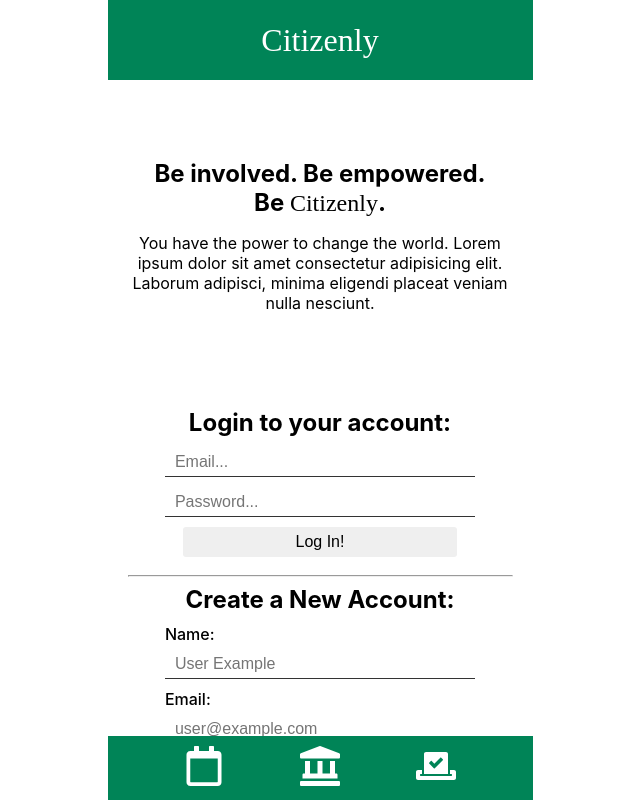
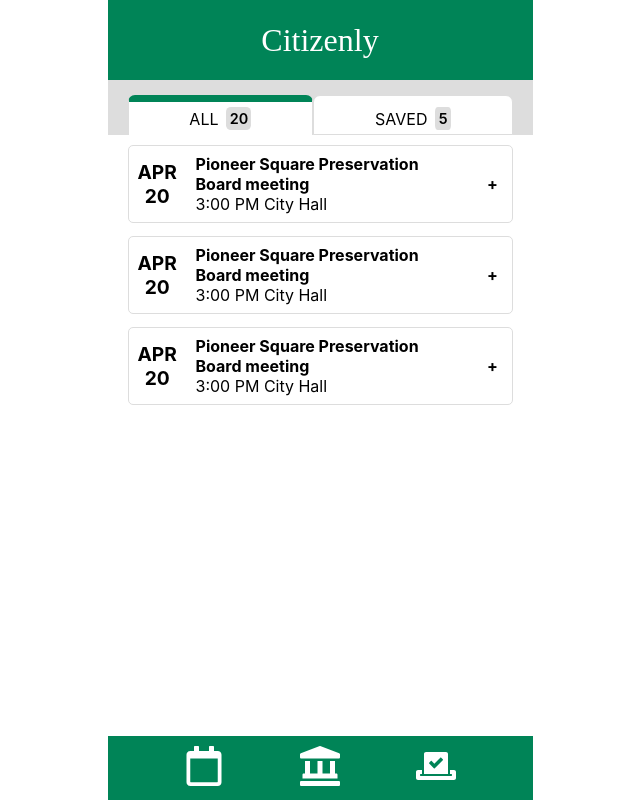
Before and after one commit to carlo-bruno/ga-wdi23-project-3, a React (Create React App) app in the folder client/: page / in a window 1280 px wide. Shown: the whole page, without its empty margins (320-960 px from the left). Built offline with nearby package versions, Linux system fonts and the light colour scheme; a web font is replaced by a local one.

Commit message:
updated Events page created EventCard component

```diff
--- a/client/src/App.jsx
+++ b/client/src/App.jsx
@@ -5,11 +5,11 @@ import './App.css';
 import MenuBar from './Components/MenuBar';
 import Header from './Components/Header';
 
+import LandingPage from './Pages/LandingPage';
 import Profile from './Pages/Profile';
-import LandingPage from './Pages/LandingPage';
+import Events from './Pages/Events';
 import UpdateProfile from './Pages/UpdateProfile';
 import Representative from './Pages/Representative';
-import Events from './Pages/Events';
 
 class App extends Component {
   constructor(props) {
@@ -76,11 +76,11 @@ class App extends Component {
     let user = this.state.user;
     let contents = (
       <>
-        <LandingPage liftToken={this.liftTokenToState} />
+        {/* <LandingPage liftToken={this.liftTokenToState} /> */}
+        {/* <Profile user={user} logout={this.logout} /> */}
         {/* <UpdateProfile /> */}
+        <Events />
         {/* <Representative /> */}
-        {/* <Profile user={user} logout={this.logout} /> */}
-        {/* <Events /> */}
       </>
     );
 
--- a/client/src/Components/EventCard.jsx
+++ b/client/src/Components/EventCard.jsx
@@ -0,0 +1,23 @@
+import React from 'react';
+
+const EventCard = (props) => {
+  return (
+    <div className='EventCard'>
+      <div className='date-box'>
+        <p>APR</p>
+        <p>20</p>
+      </div>
+      <div className='info-box'>
+        <h4>Pioneer Square Preservation Board meeting</h4>
+        <p>
+          <span>3:00 PM</span> <span>City Hall</span>
+        </p>
+      </div>
+      <div className='save-box'>
+        <b>+</b>
+      </div>
+    </div>
+  );
+};
+
+export default EventCard;
--- a/client/src/Components/Signup.jsx
+++ b/client/src/Components/Signup.jsx
@@ -95,7 +95,6 @@ class Signup extends Component {
             value='Sign up!'
           />
         </form>
-        <hr />
       </div>
     );
   }
--- a/client/src/Pages/Events.jsx
+++ b/client/src/Pages/Events.jsx
@@ -1,4 +1,5 @@
 import React, { Component } from 'react';
+import EventCard from '../Components/EventCard';
 
 class Events extends Component {
   constructor(props) {
@@ -6,26 +7,40 @@ class Events extends Component {
 
     this.state = {
       filter: 'all',
+      events: [],
       saved: []
     };
   }
 
+  changeFilter = (filter) => {
+    this.setState({ filter });
+  };
+
   render() {
     return (
       <div className='Events'>
-        <h2>Events</h2>
         <div className='events-filters'>
-          <div>ALL</div>
-          <div>SAVED</div>
+          <div
+            className={`filter ${
+              this.state.filter === 'all' ? 'active' : ''
+            }`}
+            onClick={() => this.changeFilter('all')}>
+            ALL <span className='events-count'>20</span>{' '}
+          </div>
+          <div
+            className={`filter ${
+              this.state.filter === 'saved' ? 'active' : ''
+            }`}
+            onClick={() => this.changeFilter('saved')}>
+            SAVED <span className='events-count'>5</span>
+          </div>
         </div>
 
         <div className='events-collection'>
           {/* Cards of Events */}
-          <div className='event-card'>
-            <h3>Event Name</h3>
-            <p>Event Date</p>
-            <p>Event Location</p>
-          </div>
+          <EventCard />
+          <EventCard />
+          <EventCard />
         </div>
       </div>
     );
--- a/client/src/styles/Components.css
+++ b/client/src/styles/Components.css
@@ -101,3 +101,42 @@
   margin: 0 auto;
   height: 30px;
 }
+
+/* Events Card ------------------------------------ */
+.EventCard {
+  border: 1px solid #dddddd;
+  border-radius: 5px;
+  display: flex;
+  flex-wrap: nowrap;
+  justify-content: space-between;
+  align-items: stretch;
+  margin-bottom: 0.8rem;
+}
+
+.EventCard h4,
+.EventCard p {
+  margin: 0;
+}
+
+.EventCard .date-box {
+  width: 15%;
+  display: flex;
+  flex-direction: column;
+  justify-content: center;
+
+  font-weight: 700;
+  font-size: 1.2rem;
+}
+
+.EventCard .info-box {
+  width: 70%;
+  text-align: left;
+  padding: 0.5rem 0;
+}
+
+.EventCard .save-box {
+  width: 10%;
+  display: flex;
+  justify-content: center;
+  align-items: center;
+}
--- a/client/src/styles/Pages.css
+++ b/client/src/styles/Pages.css
@@ -1,3 +1,9 @@
+/*
+Colors:
+green:
+#008457
+*/
+
 /* Landing Page ----------------------------------- */
 .LandingPage {
   height: 100%;
@@ -9,7 +15,7 @@
 }
 
 .LandingPage section {
-  height: 50%;
+  height: 60vh;
   display: flex;
   flex-direction: column;
   flex-wrap: nowrap;
@@ -68,6 +74,54 @@
   height: 30px;
 }
 
+/* Events Page ------------------------------------ */
+.Events {
+  height: 100%;
+}
+
+.Events .events-filters {
+  display: flex;
+  justify-content: space-evenly;
+  align-items: center;
+  padding: 15px 20px 0;
+  background-color: #dddddd;
+  border-bottom: #dddddd;
+}
+
+.Events .events-filters .filter {
+  flex-grow: 1;
+  display: flex;
+  align-items: center;
+  justify-content: center;
+  height: 40px;
+  background-color: #ffffff;
+
+  border: 1px solid #dddddd;
+  border-radius: 7px 7px 0 0;
+  padding-top: 7px;
+}
+
+.Events .events-filters .filter.active {
+  border-top: 7px solid #008457;
+  border-bottom: 0;
+  padding-top: 0;
+}
+
+.Events .events-count {
+  display: inline-block;
+  background-color: #dddddd;
+  border-radius: 20%;
+  padding: 0.2rem;
+  margin-left: 0.5rem;
+  font-weight: 600;
+  font-size: 0.9rem;
+}
+
+.Events .events-collection {
+  margin-top: 10px;
+  padding: 0 20px;
+}
+
 /* Representative Page ---------------------------- */
 .Representative {
   height: 100vh;
```
